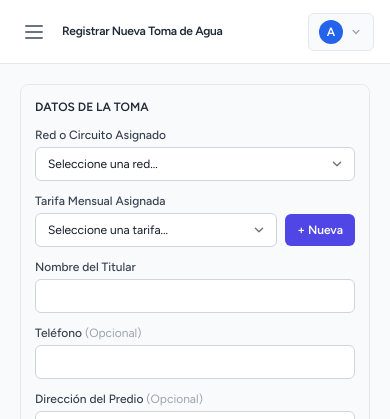
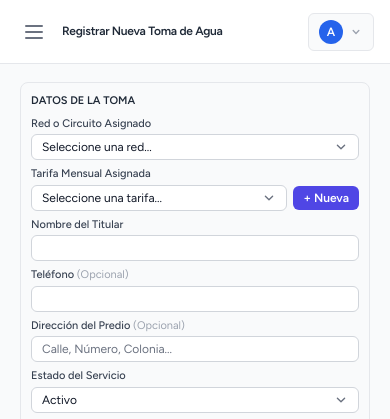
Before and after one commit to alonsojarada/Agua-Potable, a Laravel app: page /usuarios/create in a window 390 px wide. Shown: the top 419 px of the page. Run offline with Laravel 12, Linux system fonts and the light colour scheme; a user stored in the database is signed in; data comes from the database, SQL or seed files in the repository; data that the repository does not hold is empty; style sheets or scripts are compiled from the project's sources.

Commit message:
Ajuste movil ventana crear usuario

```diff
--- a/resources/views/usuarios/create.blade.php
+++ b/resources/views/usuarios/create.blade.php
@@ -12,8 +12,8 @@
         integrity="sha256-p4NxAoJBhIIN+hmNHrzRCf9tD/miZyoHS5obTRR9BMY=" crossorigin="" />
 
     <!-- CONTENEDOR ADAPTATIVO -->
-    <div class="py-2 px-2 sm:px-3 w-full">
-        <div class="bg-transparent overflow-hidden rounded-lg p-0 w-full h-auto lg:h-[calc(100vh-125px)] flex flex-col">
+    <div class="py-1.5 sm:py-2 px-2 sm:px-3 w-full">
+        <div class="bg-transparent rounded-lg p-0 w-full h-auto lg:h-[calc(100vh-125px)] flex flex-col">
 
             @if ($errors->any())
                 <div class="mb-2 bg-red-100 border border-red-400 text-red-700 px-3 py-1 rounded text-xs shrink-0">
@@ -29,18 +29,18 @@
                 @csrf
 
                 <!-- DISEÑO RESPONSIVO: Dos columnas simétricas -->
-                <div class="grid grid-cols-1 lg:grid-cols-12 gap-3 h-auto lg:h-full min-h-0">
+                <div class="grid grid-cols-1 lg:grid-cols-12 gap-2 sm:gap-3 h-auto lg:h-full min-h-0">
 
                     <!-- ================= COLUMNA IZQUIERDA: FORMULARIO ================= -->
-                    <div class="lg:col-span-5 xl:col-span-4 bg-gray-50 border border-gray-200 rounded-lg p-3.5 shadow-2xs flex flex-col h-auto lg:h-full overflow-y-auto">
-                        <div class="space-y-3 flex-1">
-                            <h3 class="font-bold text-gray-800 text-xs sm:text-sm mb-1 uppercase">Datos de la Toma</h3>
+                    <div class="lg:col-span-5 xl:col-span-4 bg-gray-50 border border-gray-200 rounded-lg p-2.5 sm:p-3.5 shadow-2xs flex flex-col h-auto lg:h-full lg:overflow-y-auto">
+                        <div class="space-y-1.5 sm:space-y-3 flex-1">
+                            <h3 class="font-bold text-gray-800 text-[11px] sm:text-sm mb-0.5 sm:mb-1 uppercase">Datos de la Toma</h3>
 
                             <!-- Red o Circuito -->
                             <div>
-                                <label for="red_id" class="block text-xs font-medium text-gray-700 mb-1">Red o Circuito Asignado</label>
+                                <label for="red_id" class="block text-[11px] sm:text-xs font-medium text-gray-700 mb-0.5 sm:mb-1">Red o Circuito Asignado</label>
                                 <select name="red_id" id="red_id" required
-                                    class="w-full rounded-md border-gray-300 shadow-2xs text-xs sm:text-sm py-2 px-3 focus:border-blue-500 focus:ring-blue-500">
+                                    class="w-full rounded-md border-gray-300 shadow-2xs text-xs sm:text-sm py-1 sm:py-2 px-2.5 sm:px-3 focus:border-blue-500 focus:ring-blue-500">
                                     <option value="">Seleccione una red...</option>
                                     @foreach($redes as $red)
                                         <option value="{{ $red->id }}" {{ old('red_id') == $red->id ? 'selected' : '' }}>
@@ -52,10 +52,10 @@
 
                             <!-- Tarifa Mensual con Botón -->
                             <div>
-                                <label for="tarifa_id" class="block text-xs font-medium text-gray-700 mb-1">Tarifa Mensual Asignada</label>
-                                <div class="flex items-center gap-2">
+                                <label for="tarifa_id" class="block text-[11px] sm:text-xs font-medium text-gray-700 mb-0.5 sm:mb-1">Tarifa Mensual Asignada</label>
+                                <div class="flex items-center gap-1.5 sm:gap-2">
                                     <select name="tarifa_id" id="select-tarifa" required
-                                        class="w-full rounded-md border-gray-300 shadow-2xs text-xs sm:text-sm py-2 px-3 focus:border-blue-500 focus:ring-blue-500">
+                                        class="w-full rounded-md border-gray-300 shadow-2xs text-xs sm:text-sm py-1 sm:py-2 px-2.5 sm:px-3 focus:border-blue-500 focus:ring-blue-500">
                                         <option value="">Seleccione una tarifa...</option>
                                         @foreach($tarifas as $tarifa)
                                             @if($tarifa->estatus)
@@ -66,7 +66,7 @@
                                         @endforeach
                                     </select>
                                     <button type="button" onclick="abrirModalTarifa()"
-                                        class="bg-indigo-600 hover:bg-indigo-700 text-white px-3 py-2 rounded-md text-xs font-semibold shadow-2xs shrink-0 cursor-pointer">
+                                        class="bg-indigo-600 hover:bg-indigo-700 text-white px-2.5 sm:px-3 py-1 sm:py-2 rounded-md text-xs font-semibold shadow-2xs shrink-0 cursor-pointer">
                                         + Nueva
                                     </button>
                                 </div>
@@ -74,31 +74,31 @@
 
                             <!-- Nombre del Titular -->
                             <div>
-                                <label for="nombre_completo" class="block text-xs font-medium text-gray-700 mb-1">Nombre del Titular</label>
+                                <label for="nombre_completo" class="block text-[11px] sm:text-xs font-medium text-gray-700 mb-0.5 sm:mb-1">Nombre del Titular</label>
                                 <input type="text" name="nombre_completo" id="nombre_completo" value="{{ old('nombre_completo') }}" required
-                                    class="w-full rounded-md border-gray-300 shadow-2xs text-xs sm:text-sm py-2 px-3 focus:border-blue-500 focus:ring-blue-500">
+                                    class="w-full rounded-md border-gray-300 shadow-2xs text-xs sm:text-sm py-1 sm:py-2 px-2.5 sm:px-3 focus:border-blue-500 focus:ring-blue-500">
                             </div>
 
                             <!-- Teléfono -->
                             <div>
-                                <label for="telefono" class="block text-xs font-medium text-gray-700 mb-1">Teléfono <span class="text-gray-400 font-normal">(Opcional)</span></label>
+                                <label for="telefono" class="block text-[11px] sm:text-xs font-medium text-gray-700 mb-0.5 sm:mb-1">Teléfono <span class="text-gray-400 font-normal">(Opcional)</span></label>
                                 <input type="text" name="telefono" id="telefono" value="{{ old('telefono') }}"
-                                    class="w-full rounded-md border-gray-300 shadow-2xs text-xs sm:text-sm py-2 px-3 focus:border-blue-500 focus:ring-blue-500">
+                                    class="w-full rounded-md border-gray-300 shadow-2xs text-xs sm:text-sm py-1 sm:py-2 px-2.5 sm:px-3 focus:border-blue-500 focus:ring-blue-500">
                             </div>
 
                             <!-- Dirección -->
                             <div>
-                                <label for="direccion" class="block text-xs font-medium text-gray-700 mb-1">Dirección del Predio <span class="text-gray-400 font-normal">(Opcional)</span></label>
+                                <label for="direccion" class="block text-[11px] sm:text-xs font-medium text-gray-700 mb-0.5 sm:mb-1">Dirección del Predio <span class="text-gray-400 font-normal">(Opcional)</span></label>
                                 <input type="text" name="direccion" id="direccion" value="{{ old('direccion') }}"
-                                    class="w-full rounded-md border-gray-300 shadow-2xs text-xs sm:text-sm py-2 px-3 focus:border-blue-500 focus:ring-blue-500"
+                                    class="w-full rounded-md border-gray-300 shadow-2xs text-xs sm:text-sm py-1 sm:py-2 px-2.5 sm:px-3 focus:border-blue-500 focus:ring-blue-500"
                                     placeholder="Calle, Número, Colonia...">
                             </div>
 
                             <!-- Estado del Servicio -->
                             <div>
-                                <label for="estado_servicio" class="block text-xs font-medium text-gray-700 mb-1">Estado del Servicio</label>
+                                <label for="estado_servicio" class="block text-[11px] sm:text-xs font-medium text-gray-700 mb-0.5 sm:mb-1">Estado del Servicio</label>
                                 <select name="estado_servicio" id="estado_servicio" required
-                                    class="w-full rounded-md border-gray-300 shadow-2xs text-xs sm:text-sm py-2 px-3 focus:border-blue-500 focus:ring-blue-500">
+                                    class="w-full rounded-md border-gray-300 shadow-2xs text-xs sm:text-sm py-1 sm:py-2 px-2.5 sm:px-3 focus:border-blue-500 focus:ring-blue-500">
                                     <option value="activo">Activo</option>
                                     <option value="suspendido">Suspendido</option>
                                     <option value="cortado">Cortado</option>
@@ -106,39 +106,39 @@
                             </div>
 
                             <!-- Coordenadas Ocultas / Resumen -->
-                            <div class="grid grid-cols-2 gap-2 pt-1">
+                            <div class="grid grid-cols-2 gap-2 pt-0.5 sm:pt-1">
                                 <div>
                                     <label for="latitud" class="block text-[10px] font-medium text-gray-500">Latitud</label>
                                     <input type="text" name="latitud" id="latitud" value="{{ old('latitud', '25.3263827') }}" required readonly
-                                        class="w-full rounded-md border-gray-300 bg-gray-100 text-xs py-1 px-2">
+                                        class="w-full rounded-md border-gray-300 bg-gray-100 text-[11px] sm:text-xs py-0.5 sm:py-1 px-2">
                                 </div>
                                 <div>
                                     <label for="longitud" class="block text-[10px] font-medium text-gray-500">Longitud</label>
                                     <input type="text" name="longitud" id="longitud" value="{{ old('longitud', '-103.295072') }}" required readonly
-                                        class="w-full rounded-md border-gray-300 bg-gray-100 text-xs py-1 px-2">
+                                        class="w-full rounded-md border-gray-300 bg-gray-100 text-[11px] sm:text-xs py-0.5 sm:py-1 px-2">
                                 </div>
                             </div>
                         </div>
 
                         <!-- Botones de Acción -->
-                        <div class="flex items-center gap-2 pt-4 mt-4 border-t border-gray-200 shrink-0">
-                            <a href="{{ route('usuarios.index') }}" class="flex-1 bg-gray-200 hover:bg-gray-300 text-gray-700 py-2 px-3 rounded-md text-xs sm:text-sm font-semibold shadow-2xs transition text-center cursor-pointer">
+                        <div class="flex items-center gap-2 pt-2 mt-2 sm:pt-4 sm:mt-4 border-t border-gray-200 shrink-0">
+                            <a href="{{ route('usuarios.index') }}" class="flex-1 bg-gray-200 hover:bg-gray-300 text-gray-700 py-1.5 sm:py-2 px-3 rounded-md text-xs sm:text-sm font-semibold shadow-2xs transition text-center cursor-pointer">
                                 Cancelar
                             </a>
-                            <button type="submit" class="flex-1 bg-blue-600 hover:bg-blue-700 text-white py-2 px-3 rounded-md text-xs sm:text-sm font-semibold shadow-2xs transition text-center cursor-pointer">
+                            <button type="submit" class="flex-1 bg-blue-600 hover:bg-blue-700 text-white py-1.5 sm:py-2 px-3 rounded-md text-xs sm:text-sm font-semibold shadow-2xs transition text-center cursor-pointer">
                                 Guardar
                             </button>
                         </div>
                     </div>
 
                     <!-- ================= COLUMNA DERECHA: MAPA EXPANDIDO ================= -->
-                    <div class="lg:col-span-7 xl:col-span-8 bg-white border border-gray-200 rounded-lg p-3 shadow-2xs flex flex-col h-[450px] lg:h-full">
-                        <div class="flex justify-between items-center mb-2 shrink-0">
-                            <label class="block text-[11px] sm:text-xs font-bold text-gray-700">Ubicación de la Toma (Haz clic o arrastra el marcador para ubicar el predio)</label>
+                    <div class="lg:col-span-7 xl:col-span-8 bg-white border border-gray-200 rounded-lg p-2.5 sm:p-3 shadow-2xs flex flex-col h-[340px] sm:h-[420px] lg:h-full">
+                        <div class="flex justify-between items-center mb-1.5 sm:mb-2 shrink-0">
+                            <label class="block text-[11px] sm:text-xs font-bold text-gray-700">Ubicación de la Toma (Toca o arrastra el marcador)</label>
                         </div>
 
                         <!-- Mapa interactivo -->
-                        <div id="map-picker" class="w-full flex-1 rounded-md border border-gray-300 shadow-inner z-0"></div>
+                        <div id="map-picker" class="w-full h-[285px] sm:h-[365px] lg:h-auto lg:flex-1 rounded-md border border-gray-300 shadow-inner z-0"></div>
                     </div>
 
                 </div>
@@ -159,7 +159,7 @@
                     class="text-gray-400 hover:text-gray-700 font-bold text-xl leading-none cursor-pointer">&times;</button>
             </div>
 
-            <form id="form-tarifa-ajax" class="flex gap-2 items-end mb-4">
+            <form id="form-tarifa-ajax" class="flex flex-col sm:flex-row gap-2 sm:items-end mb-4">
                 @csrf
                 <div class="flex-1">
                     <label class="block text-xs text-gray-500 mb-1">Nombre</label>
@@ -167,7 +167,7 @@
                         class="w-full rounded-md border-gray-300 shadow-sm sm:text-sm py-1.5" placeholder="Ej. Especial"
                         required>
                 </div>
-                <div class="w-32">
+                <div class="w-full sm:w-32">
                     <label class="block text-xs text-gray-500 mb-1">Monto ($)</label>
                     <input type="number" step="0.01" id="nuevo-monto"
                         class="w-full rounded-md border-gray-300 shadow-sm sm:text-sm py-1.5" placeholder="0.00"
@@ -175,7 +175,7 @@
                 </div>
                 <div>
                     <button type="button" onclick="guardarTarifaAjax()"
-                        class="bg-blue-600 hover:bg-blue-700 text-white px-4 py-2 rounded-md text-xs font-semibold shadow cursor-pointer">
+                        class="w-full sm:w-auto bg-blue-600 hover:bg-blue-700 text-white px-4 py-2 rounded-md text-xs font-semibold shadow cursor-pointer">
                         + Agregar
                     </button>
                 </div>
@@ -241,7 +241,9 @@
                 updateInputs(position.lat, position.lng);
             });
 
-            setTimeout(() => { map.invalidateSize(); }, 250);
+            setTimeout(() => { map.invalidateSize(); }, 200);
+            setTimeout(() => { map.invalidateSize(); }, 600);
+            window.addEventListener('resize', () => { map.invalidateSize(); });
         });
 
         function abrirModalTarifa() {
```
